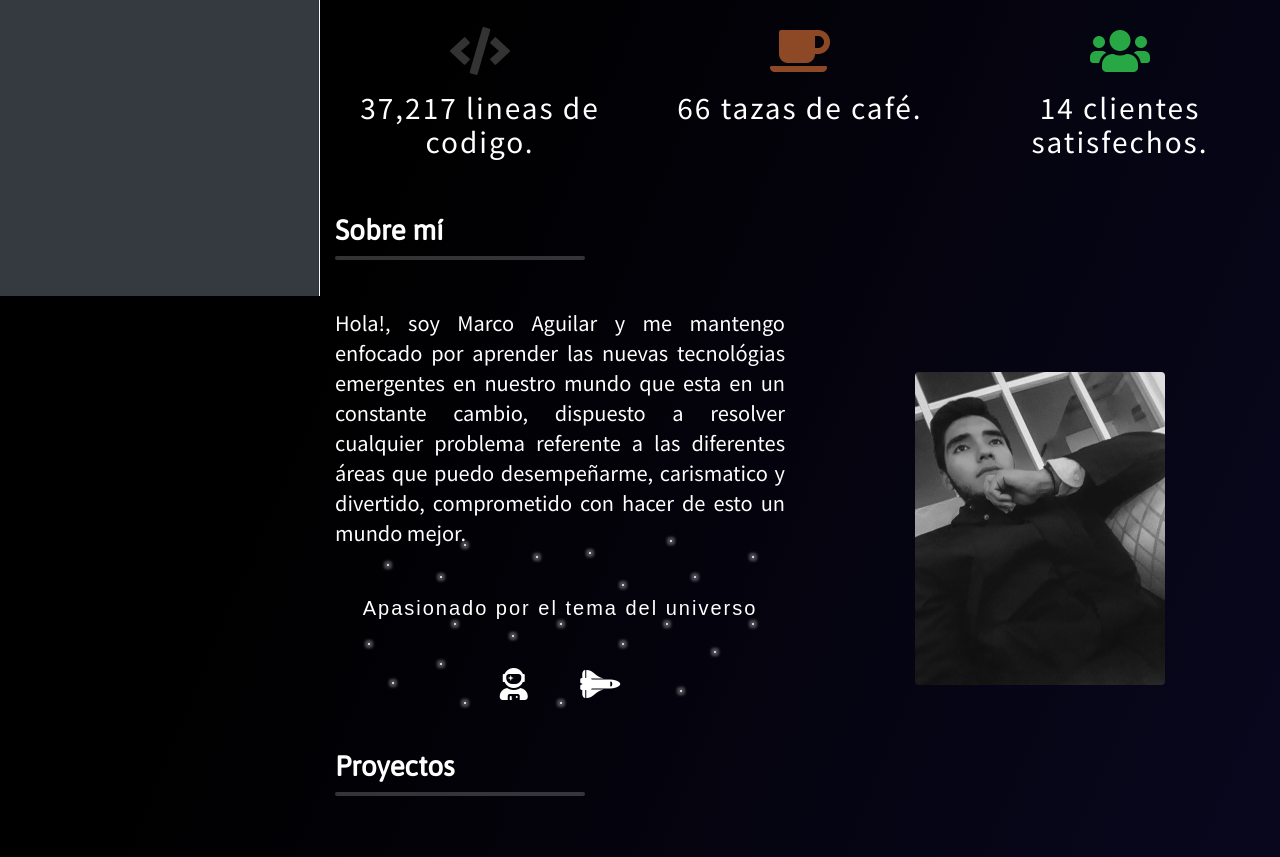
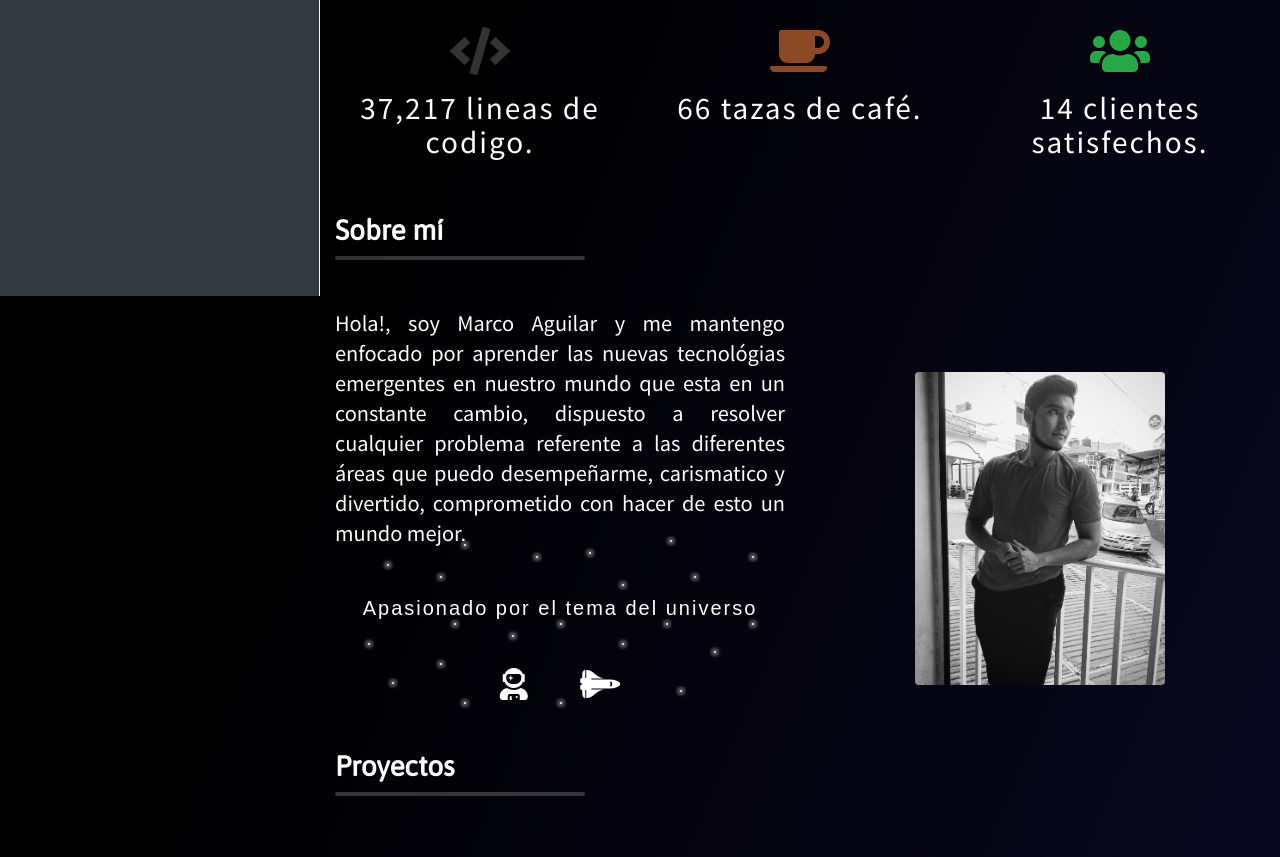
Before and after one commit to cjtony/marc.github.io, a plain HTML site: page index.html in a window 1280 px wide. Shown: the part 504-1361 px from the top of the page. Drawn offline with Linux system fonts and the light colour scheme; a web font is replaced by a local one.

Commit message:
Img profile

```diff
--- a/index.html
+++ b/index.html
@@ -142,7 +142,7 @@
                 			</div>
                 		</div>
                 		<div class="col-sm-6 text-center mt-3">
-                			<img id="imgus" src="img/devop1.jpeg" width="250" class="img-fluid rounded img-us">
+                			<img id="imgus" src="img/profile.jpg" width="250" class="img-fluid rounded img-us">
                 		</div>
                 	</div>
                 </div>
```
Also changed, not shown: img/profile.jpg (added).
